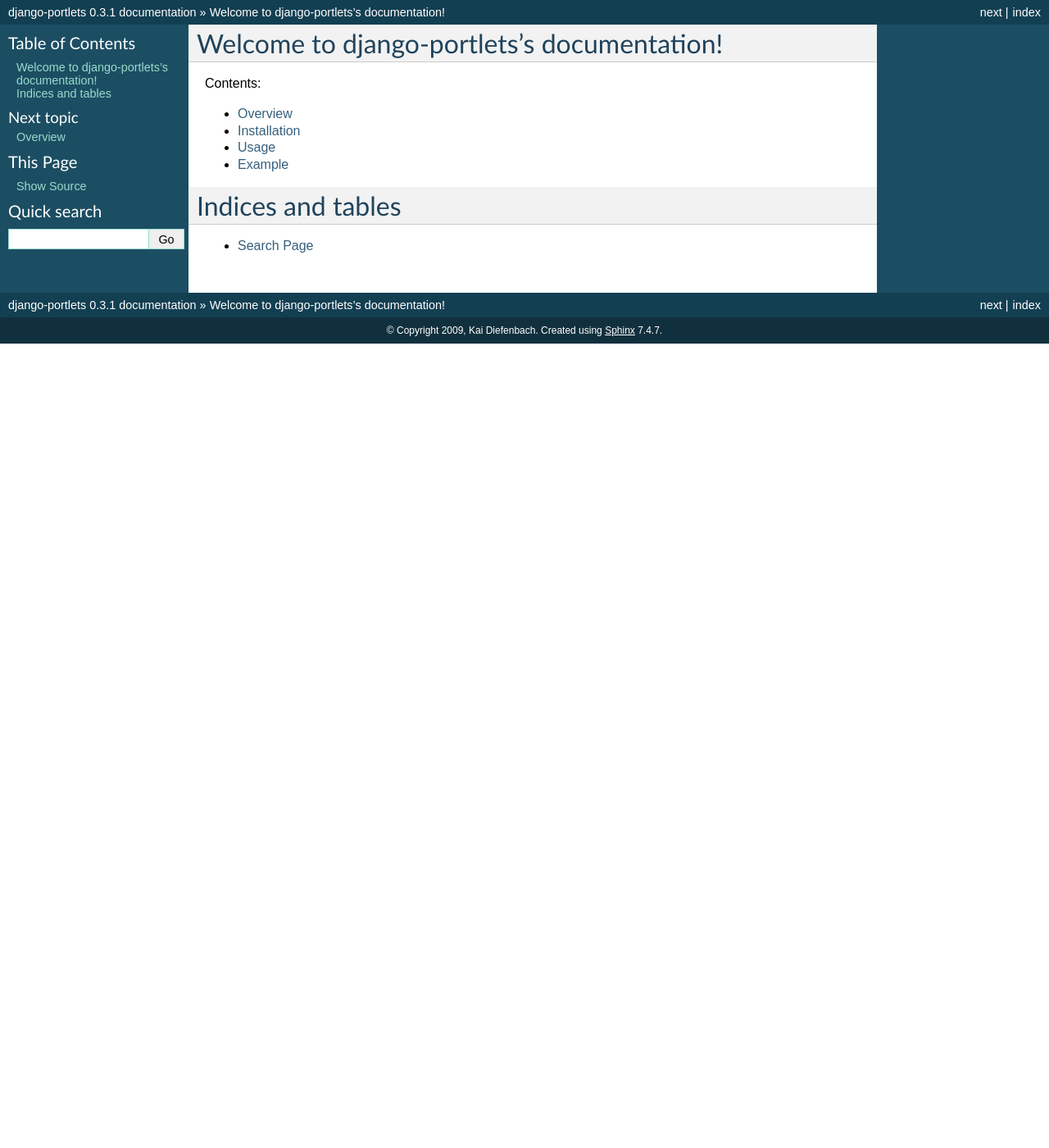
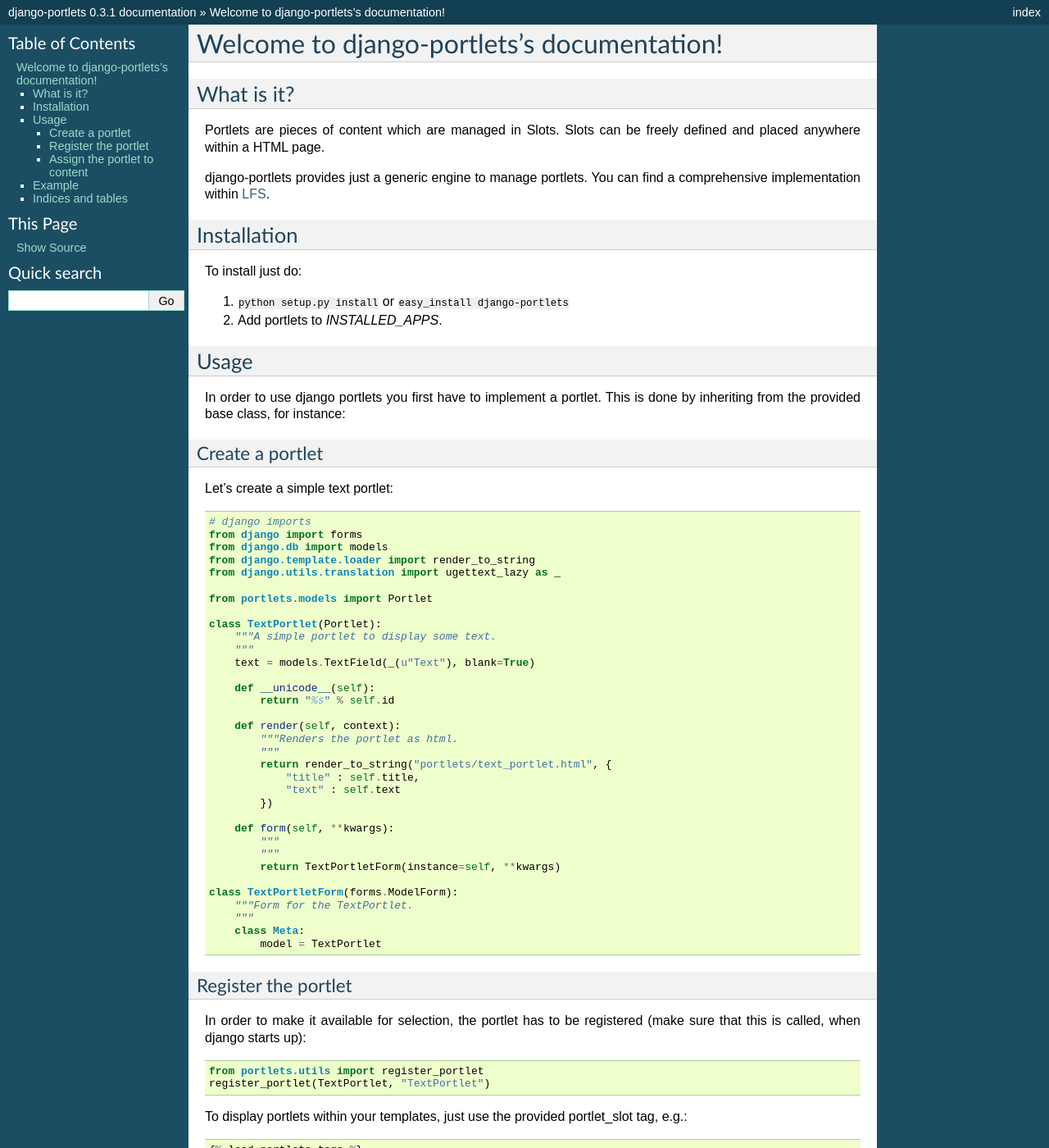
Before and after one commit to diefenbach/django-portlets, a Sphinx documentation site: the page built from docs/index.rst, in a window 1280 px wide and 1400 px high. Shown: the whole window at 82% size. Built offline with Sphinx 7.4.7, drawn with Linux system fonts in a browser that asks for light colours; some of the changed text lies outside the part shown.

Commit message:
Changed documenation to one page (for now)

```diff
--- a/docs/index.rst
+++ b/docs/index.rst
@@ -1,22 +1,134 @@
-.. django-portlets documentation master file, created by
-   sphinx-quickstart on Sun Oct 11 16:17:37 2009.
-   You can adapt this file completely to your liking, but it should at least
-   contain the root `toctree` directive.
-
+===========================================
 Welcome to django-portlets's documentation!
 ===========================================
 
-Contents:
+What is it?
+===========
 
-.. toctree::
-   :maxdepth: 1
+Portlets are pieces of content which are managed in Slots. Slots can be freely
+defined and placed anywhere within a HTML page.
 
-   overview
-   installation
-   usage
-   example
+django-portlets provides just a generic engine to manage portlets. You can find
+a comprehensive implementation within `LFS`_.
+
+Installation
+============
+
+To install just do:
+
+1. ``python setup.py install`` or ``easy_install django-portlets``
+
+2. Add portlets to *INSTALLED_APPS*.
+
+Usage
+=====
+
+In order to use django portlets you first have to implement a portlet. This is
+done by inheriting from the provided base class, for instance:
+
+Create a portlet
+----------------
+
+Let's create a simple text portlet::
+
+    # django imports
+    from django import forms
+    from django.db import models
+    from django.template.loader import render_to_string
+    from django.utils.translation import ugettext_lazy as _
+
+    from portlets.models import Portlet
+
+    class TextPortlet(Portlet):
+        """A simple portlet to display some text.
+        """
+        text = models.TextField(_(u"Text"), blank=True)
+
+        def __unicode__(self):
+            return "%s" % self.id
+
+        def render(self, context):
+            """Renders the portlet as html.
+            """
+            return render_to_string("portlets/text_portlet.html", {
+                "title" : self.title,
+                "text" : self.text
+            })
+
+        def form(self, **kwargs):
+            """
+            """
+            return TextPortletForm(instance=self, **kwargs)
+
+    class TextPortletForm(forms.ModelForm):
+        """Form for the TextPortlet.
+        """
+        class Meta:
+            model = TextPortlet
+
+Register the portlet
+--------------------
+
+In order to make it available for selection, the portlet has to be registered
+(make sure that this is called, when django starts up)::
+
+    from portlets.utils import register_portlet
+    register_portlet(TextPortlet, "TextPortlet")
+
+To display portlets within your templates, just use the provided portlet_slot
+tag, e.g.::
+
+   {% load portlets_tags %}
+
+   <table>
+        <tr>
+            <td>
+                {% portlet_slot 'Left' flatpage %}
+            </td>
+            <td>
+                Content goes here.
+            </td>
+            <td>
+                {% portlet_slot 'Right' flatpage %}
+            </td>
+        </tr>
+   </table>
+
+Assign the portlet to content
+-----------------------------
+
+Now go to the admin interface and add a Slot, e.g. "Left" and a TextPortlet
+(assuming you have it registered for the django's admin application). Now you
+can assign the portlet (via PortletAssignment) to any content object.
+
+Example
+=======
+
+django-portlets provides a simple example. If you want to see a more
+sophisticated implementation please refer to `LFS`_
+
+**Installation**
+
+1. Install `flatpages`_: (flatpages serve as our example content)
+
+2. Add the portlets and portlets.example to INSTALLED_APPS
+
+3. Sync the database
+
+4. Go to django admin and:
+
+    1. add a flatpage
+
+    2. add a TextPortlet
+
+    3. assign the TextPortlet to the flatpage (via PortletAssignment)
+
+5. Browse to the flatpage
 
 Indices and tables
 ==================
 
 * :ref:`search`
+
+.. _LFS: http://bitbucket.org/diefenbach/django-lfs
+.. _`flatpages`: http://docs.djangoproject.com/en/dev/ref/contrib/flatpages/
```
Also changed, not shown: docs/example.rst (deleted, +0 -26 lines), docs/installation.rst (deleted, +0 -11 lines), docs/overview.rst (deleted, +0 -16 lines), docs/usage.rst (deleted, +0 -80 lines), 9 other files.
